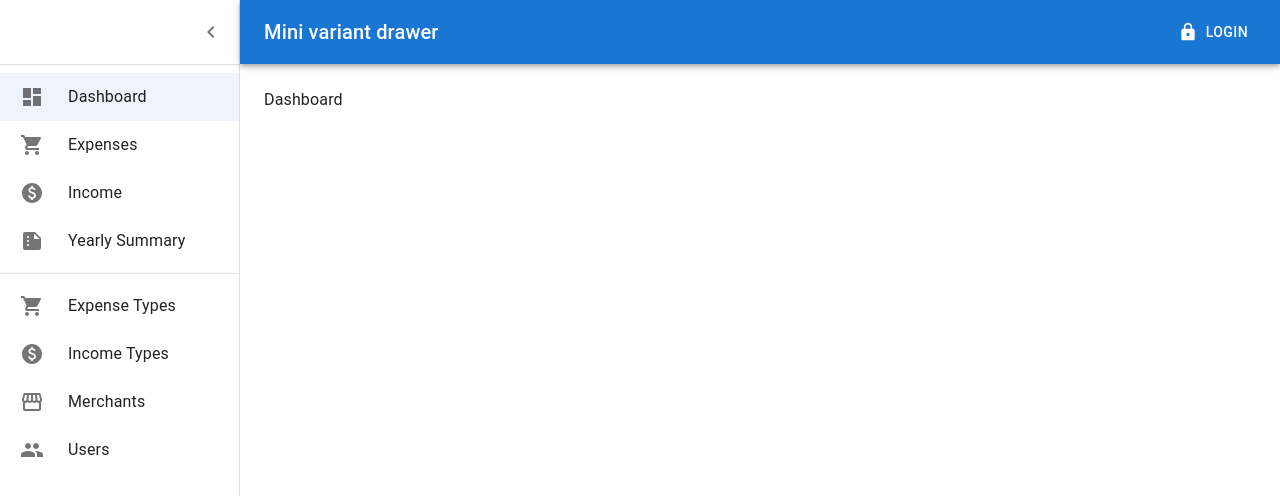
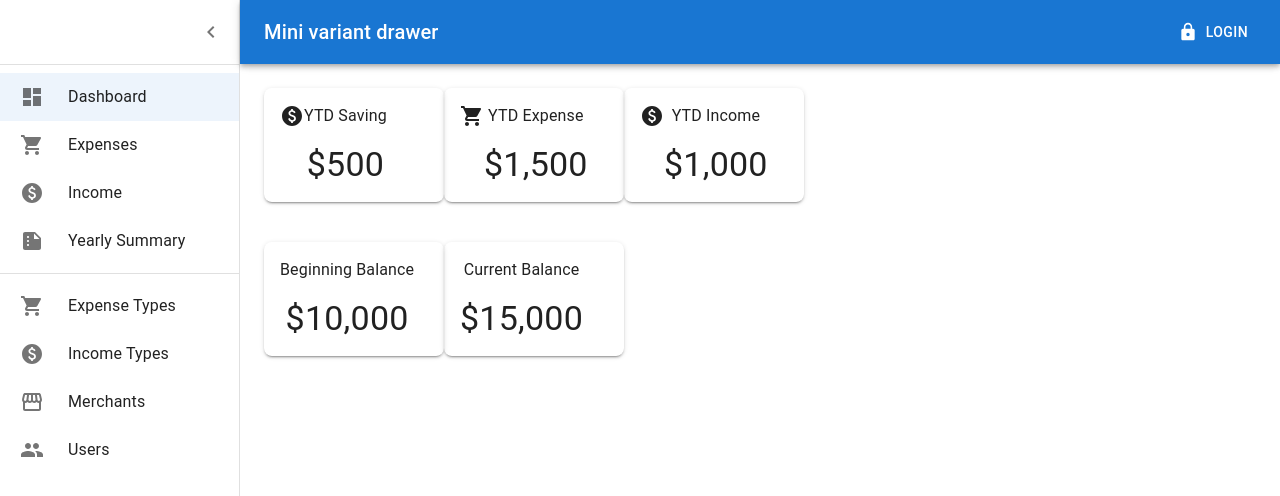
Before and after one commit to msmcsd/book, a React (Create React App) app: page / in a window 1280 px wide. Shown: the top 496 px of the page. Built offline with nearby package versions, Linux system fonts and the light colour scheme.

Commit message:
Add InfoCard

```diff
--- a/package.json
+++ b/package.json
@@ -12,6 +12,7 @@
     "@testing-library/user-event": "^13.5.0",
     "react": "^18.2.0",
     "react-dom": "^18.2.0",
+    "react-number-format": "^5.0.0",
     "react-router-dom": "^6.4.1",
     "react-scripts": "5.0.1",
     "web-vitals": "^2.1.4"
--- a/src/pages/dashboard/Dashboard.js
+++ b/src/pages/dashboard/Dashboard.js
@@ -1,10 +1,60 @@
 import { Box } from "@mui/material";
 import React from "react";
 import { useEffect } from "react";
+import PaidIcon from "@mui/icons-material/Paid";
+
+import YearToDateCard from "./InfoCard";
+import ShoppingCartIcon from "@mui/icons-material/ShoppingCart";
 
 export default function Dashboard({ setSelectedLink, link }) {
   useEffect(() => {
     setSelectedLink(link);
   }, [setSelectedLink, link]);
-  return <Box>Dashboard</Box>;
+
+  const DashboardCards = [
+    {
+      name: "YTD Saving",
+      value: 500,
+      icon: <PaidIcon />,
+    },
+    {
+      name: "YTD Expense",
+      value: 1500,
+      icon: <ShoppingCartIcon />,
+    },
+    {
+      name: "YTD Income",
+      value: 1000,
+      icon: <PaidIcon />,
+    },
+  ];
+  const BalanceCards = [
+    {
+      name: "Beginning Balance",
+      value: 10000,
+    },
+    {
+      name: "Current Balance",
+      value: 15000,
+    },
+  ];
+
+  return (
+    <>
+      <Box sx={{ display: { md: "flex", xs: "grid" } }}>
+        {DashboardCards.map((card) => {
+          return (
+            <YearToDateCard
+              {...{ name: card.name, value: card.value, icon: card.icon }}
+            />
+          );
+        })}
+      </Box>
+      <Box sx={{ display: { md: "flex", xs: "grid" }, mt: 5 }}>
+        {BalanceCards.map((card) => {
+          return <YearToDateCard {...{ name: card.name, value: card.value }} />;
+        })}
+      </Box>
+    </>
+  );
 }
--- /dev/null
+++ b/src/pages/dashboard/InfoCard.js
@@ -0,0 +1,29 @@
+import React from "react";
+import { NumericFormat } from "react-number-format";
+import { Box } from "@mui/material";
+import Typography from "@mui/material/Typography";
+
+export default function InfoCard({ name, value, icon }) {
+  return (
+    <Box
+      sx={{ display: "flex", borderRadius: 2, boxShadow: 2, p: 2, width: 180 }}
+    >
+      {icon}
+      <Box sx={{ textAlign: "center" }}>
+        <Typography>{name}</Typography>
+        <Typography variant="h4" sx={{ mt: 2 }}>
+          {!isNaN(+value) ? (
+            <NumericFormat
+              value={value}
+              displayType={"text"}
+              thousandSeparator={true}
+              prefix={"$"}
+            />
+          ) : (
+            "N/A"
+          )}
+        </Typography>
+      </Box>
+    </Box>
+  );
+}
--- a/src/pages/expenses/Expenses.js
+++ b/src/pages/expenses/Expenses.js
@@ -4,5 +4,9 @@ export default function Expenses({ setSelectedLink, link }) {
   useEffect(() => {
     setSelectedLink(link);
   }, [setSelectedLink, link]);
-  return <div>Expenses</div>;
+  return (
+    <>
+      <div>Expenses</div>
+    </>
+  );
 }
```
Also changed, not shown: 1 other file (tests, documents, lock files or other folders).
